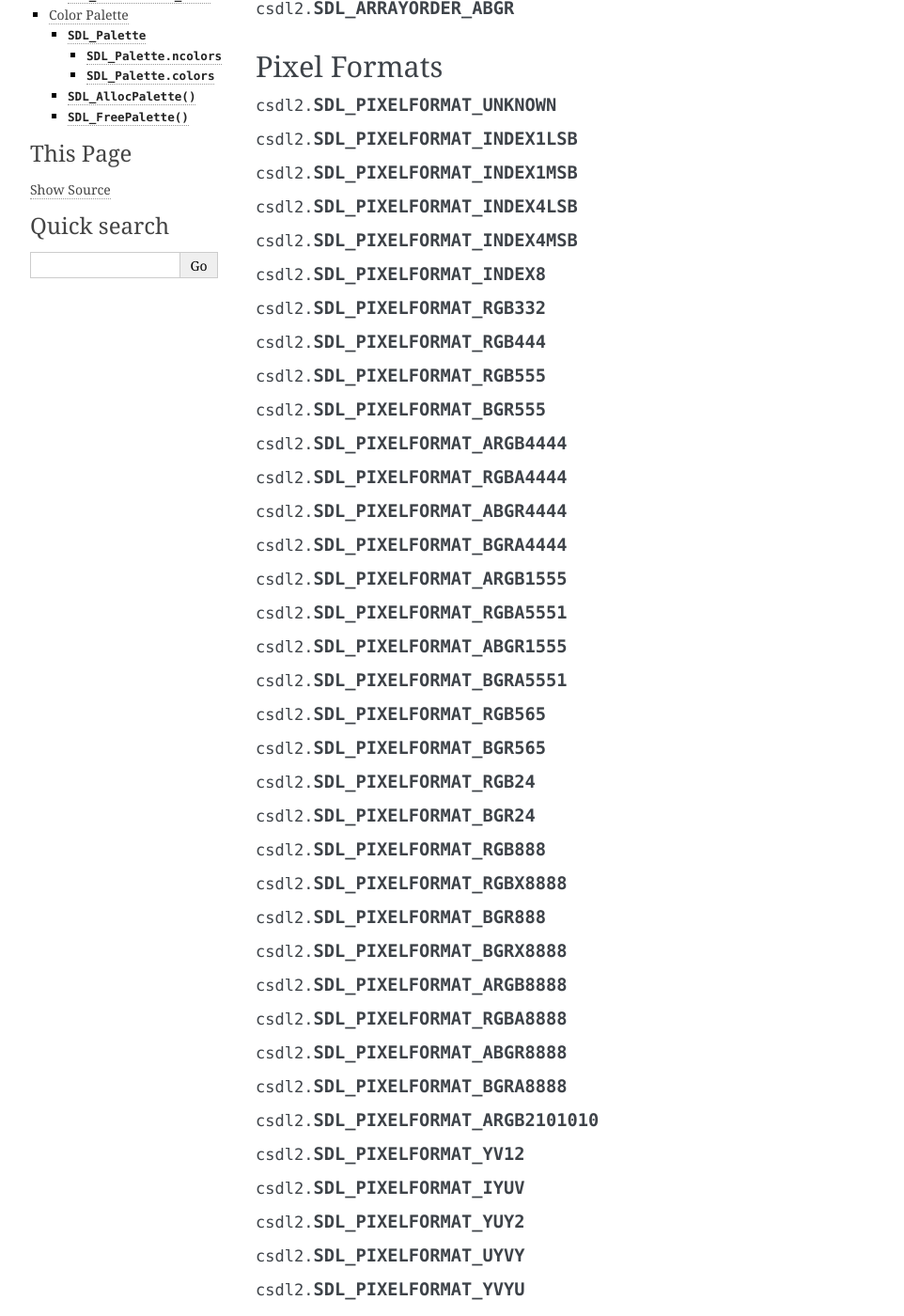
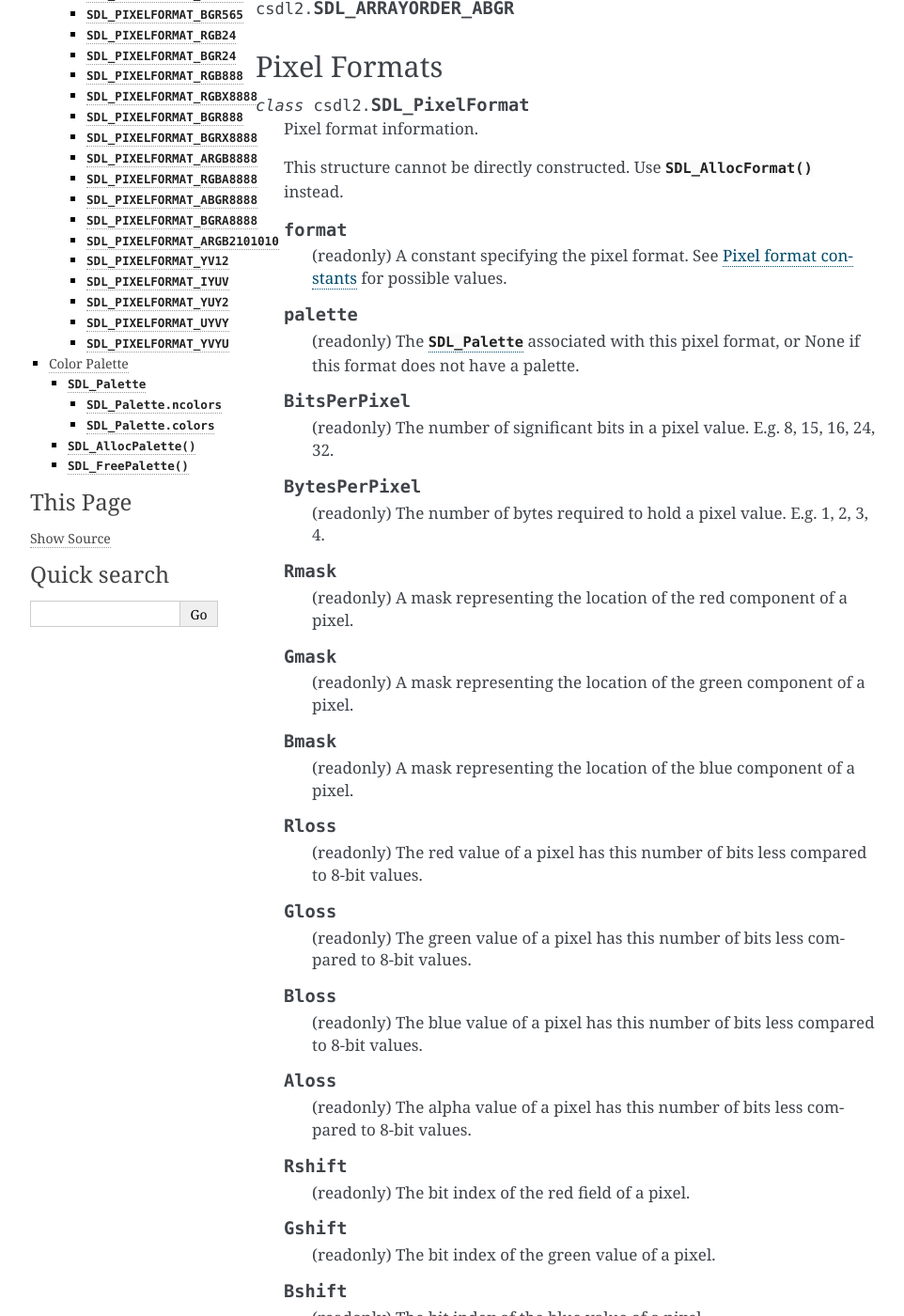
Before and after one commit to pyokagan/pycsdl2, a Sphinx documentation site: the page built from docs/source/api/pixels.rst, in a window 1280 px wide and 1400 px high, scrolled down 1871 px. Shown: the whole window at 94% size, without its empty margins (148-1110 px from the left). Built offline with Sphinx 7.4.7, drawn with Linux system fonts in a browser that asks for light colours; some of the changed text lies outside the part shown.

Commit message:
docs/api/pixels: document SDL_PixelFormat

```diff
--- a/docs/source/api/pixels.rst
+++ b/docs/source/api/pixels.rst
@@ -89,6 +89,86 @@ Array component order (low byte -> high byte)
 
 Pixel Formats
 -------------
+.. class:: SDL_PixelFormat
+
+   Pixel format information.
+
+   This structure cannot be directly constructed. Use :func:`SDL_AllocFormat`
+   instead.
+
+   .. attribute:: format
+
+      (readonly) A constant specifying the pixel format. See `Pixel format
+      constants`_ for possible values.
+
+   .. attribute:: palette
+
+      (readonly) The :class:`SDL_Palette` associated with this pixel format, or
+      None if this format does not have a palette.
+
+   .. attribute:: BitsPerPixel
+
+      (readonly) The number of significant bits in a pixel value. E.g. 8, 15,
+      16, 24, 32.
+
+   .. attribute:: BytesPerPixel
+
+      (readonly) The number of bytes required to hold a pixel value. E.g. 1,
+      2, 3, 4.
+
+   .. attribute:: Rmask
+
+      (readonly) A mask representing the location of the red component of a
+      pixel.
+
+   .. attribute:: Gmask
+
+      (readonly) A mask representing the location of the green component of a
+      pixel.
+
+   .. attribute:: Bmask
+
+      (readonly) A mask representing the location of the blue component of a
+      pixel.
+
+   .. attribute:: Rloss
+
+      (readonly) The red value of a pixel has this number of bits less compared
+      to 8-bit values.
+
+   .. attribute:: Gloss
+
+      (readonly) The green value of a pixel has this number of bits less
+      compared to 8-bit values.
+
+   .. attribute:: Bloss
+
+      (readonly) The blue value of a pixel has this number of bits less
+      compared to 8-bit values.
+
+   .. attribute:: Aloss
+
+      (readonly) The alpha value of a pixel has this number of bits less
+      compared to 8-bit values.
+
+   .. attribute:: Rshift
+
+      (readonly) The bit index of the red field of a pixel.
+
+   .. attribute:: Gshift
+
+      (readonly) The bit index of the green value of a pixel.
+
+   .. attribute:: Bshift
+
+      (readonly) The bit index of the blue value of a pixel.
+
+   .. attribute:: Ashift
+
+      (readonly) The bit index of the alpha value of a pixel.
+
+Pixel format constants
+~~~~~~~~~~~~~~~~~~~~~~
 .. data:: SDL_PIXELFORMAT_UNKNOWN
 
 .. data:: SDL_PIXELFORMAT_INDEX1LSB
```
